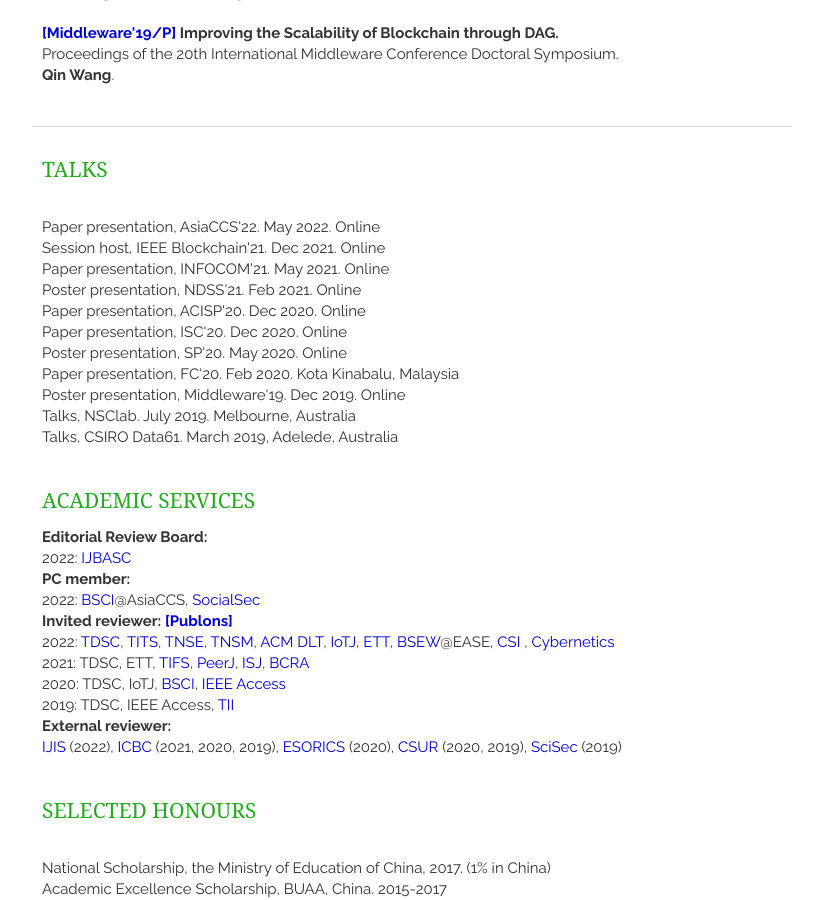
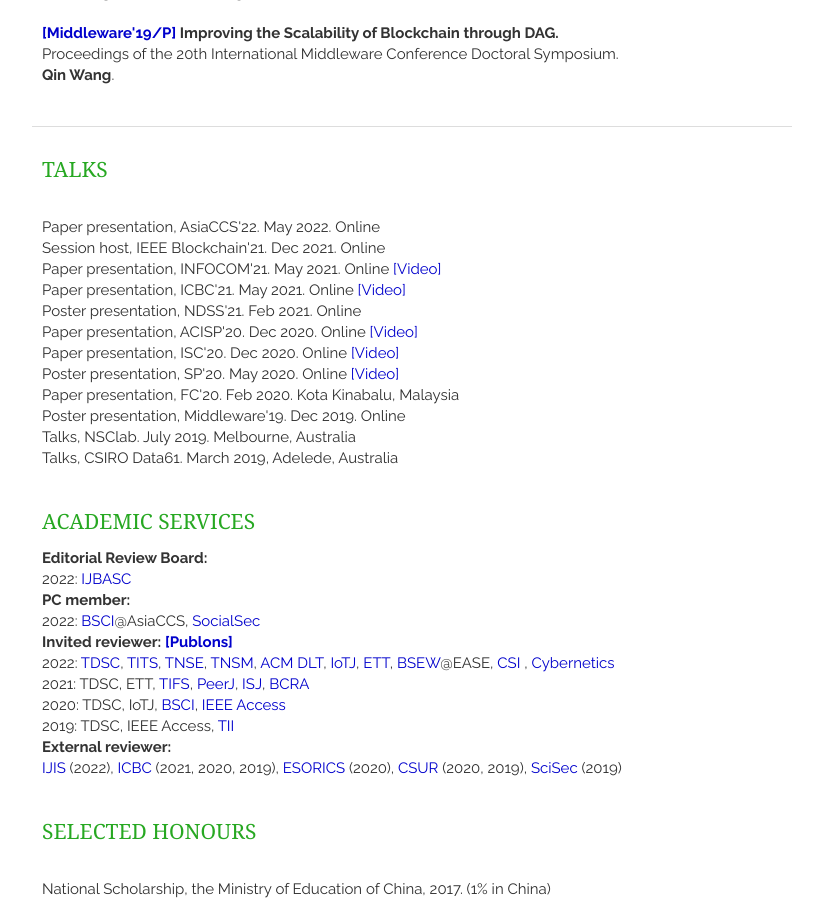
Before and after one commit to AaronWang-git/qinwang-git.github.io, a Jekyll site: the page built from index.html, in a window 1280 px wide and 900 px high, scrolled down 1672 px. Shown: the whole window, without its empty margins (318-1141 px from the left). Built offline with Jekyll 4.4.1, drawn with Linux system fonts in a browser that asks for light colours; nearby versions of some CDN libraries; a script that is not in the unit is left out; the list of posts is cut into pages by our own code.

Commit message:
Update service.html

```diff
--- a/_includes/service.html
+++ b/_includes/service.html
@@ -6,10 +6,16 @@
      <br>Paper presentation, AsiaCCS'22. May 2022. Online
      <br>Session host, IEEE Blockchain'21. Dec 2021. Online
      <br>Paper presentation, INFOCOM'21. May 2021. Online
+         <a href = "https://youtu.be/G5HO9kobm6Y" target="_blank">[Video]</a>
+     <br>Paper presentation, ICBC'21. May 2021. Online
+         <a href = "https://www.youtube.com/watch?v=sX72TvJJk-s&t=411s" target="_blank">[Video]</a>
      <br>Poster presentation, NDSS'21. Feb 2021. Online
      <br>Paper presentation, ACISP'20. Dec 2020. Online
+         <a href = "https://youtu.be/X-YGjhdto9o" target="_blank">[Video]</a>
      <br>Paper presentation, ISC'20. Dec 2020. Online
+         <a href = "https://www.youtube.com/watch?v=UF-yFuIEYe8&t=29s" target="_blank">[Video]</a>
      <br>Poster presentation, SP'20. May 2020. Online
+         <a href = "https://youtu.be/6z9Nfo37DQA" target="_blank">[Video]</a>
      <br>Paper presentation, FC'20. Feb 2020. Kota Kinabalu, Malaysia
      <br>Poster presentation, Middleware'19. Dec 2019. Online
      <br>Talks, NSClab. July 2019. Melbourne, Australia
```
